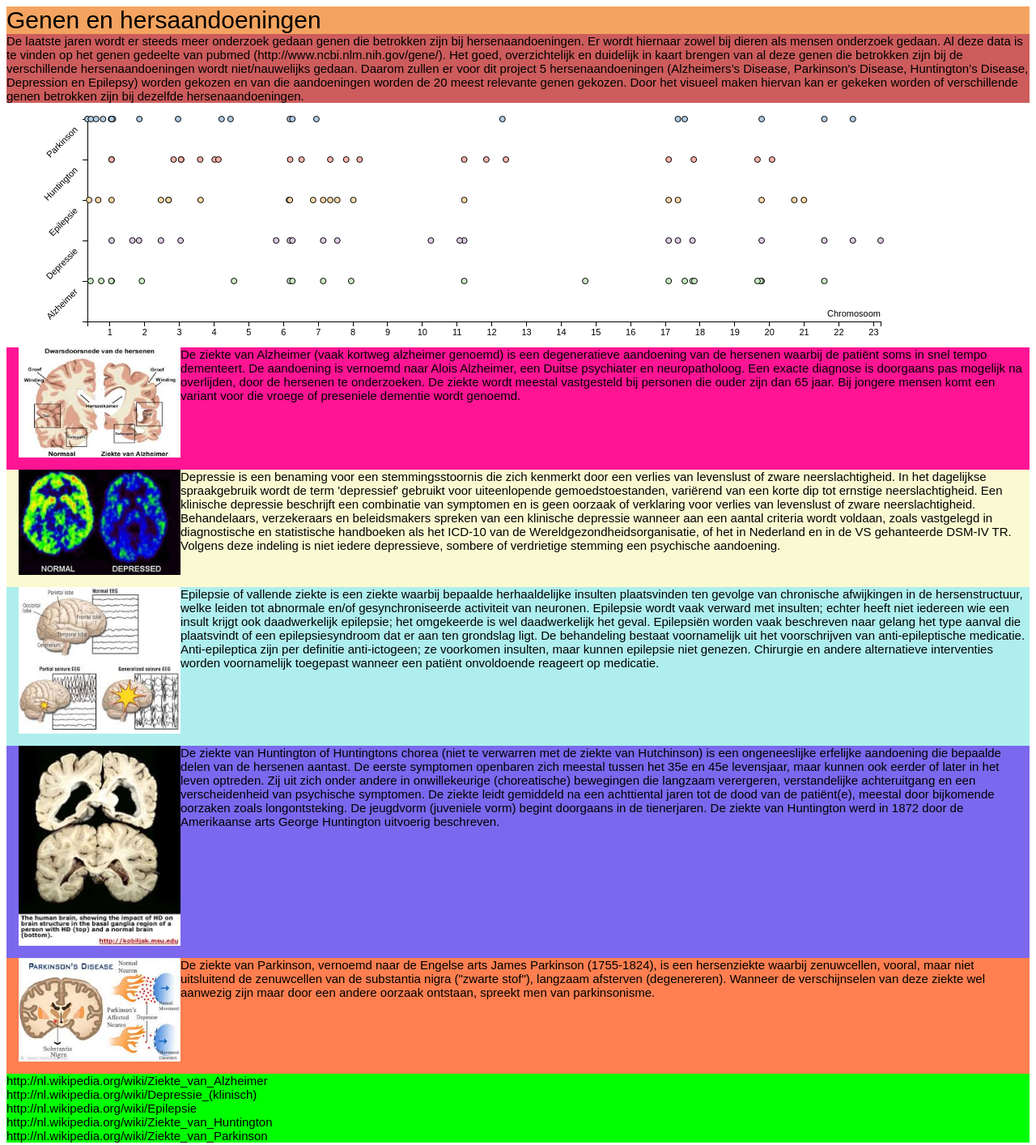
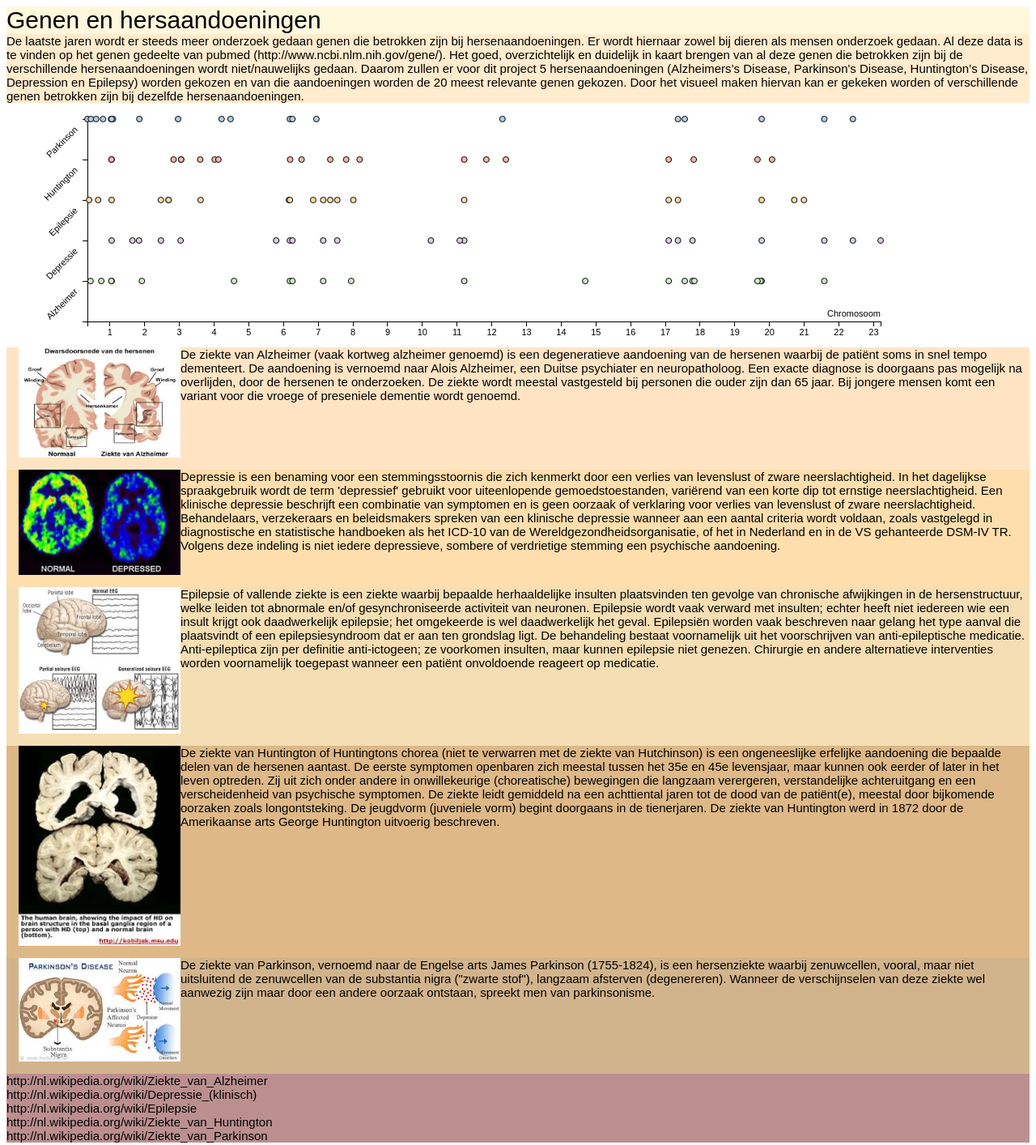
Before and after one commit to kirstendewit/Programmeerproject, a plain HTML site: page Website/project.html in a window 1280 px wide. Shown: the whole page at 81% size. Drawn offline with Linux system fonts and the light colour scheme.

Commit message:
Design + css
Kleine aanpassingen

```diff
--- a/Website/project.css
+++ b/Website/project.css
@@ -5,7 +5,7 @@ body {
 .titel {
   /*display: -webkit-flex;*/
   display: flex;
-  background: #F4A460;
+  background: #FFF8DC;
   font-size: 30px;
   text-align: center;
  }
@@ -13,7 +13,7 @@ body {
 .inleiding {
   display: -webkit-flex;
   display: flex;
-  background: #CD5C5C;
+  background: #FFEBCD;
   font-size: 15px;
  }
 
@@ -38,42 +38,42 @@ body {
 .AD {
   display: flex;
   overflow: auto;
-  background: #FF1493;
+  background: #FFE4C4;
   font-size: 15px;
 }
 
 .Depressie {
   display: flex;
   overflow: auto;
-  background: #FAFAD2;
+  background: #FFDEAD;
   font-size: 15px;
 }
 
 .Epilepsie {
   display: flex;
   overflow: auto;
-  background: #AFEEEE;
+  background: #F5DEB3;
   font-size: 15px;
 }
 
 .HD {
   display: flex;
   overflow: auto;
-  background: #7B68EE;
+  background: #DEB887;
   font-size: 15px;
 }
 
 .PD {
   display: flex;
   overflow: auto;
-  background: #FF7F50;
+  background: #D2B48C;
   font-size: 15px;
 }
 
 .Bronnen {
   display: flex;
   overflow: auto;
-  background: #00FF00;
+  background: #BC8F8F;
   font-size: 15px;
 }
 
```
Also changed, not shown: 1 other file.
